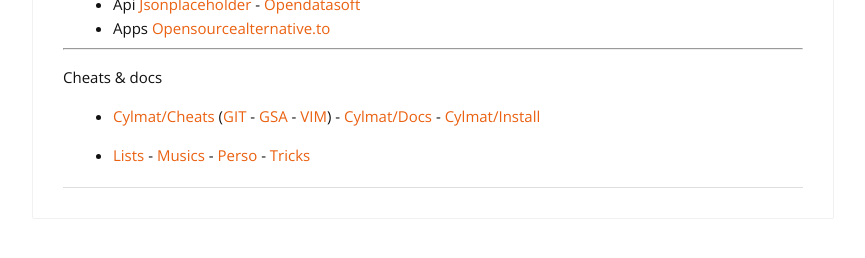
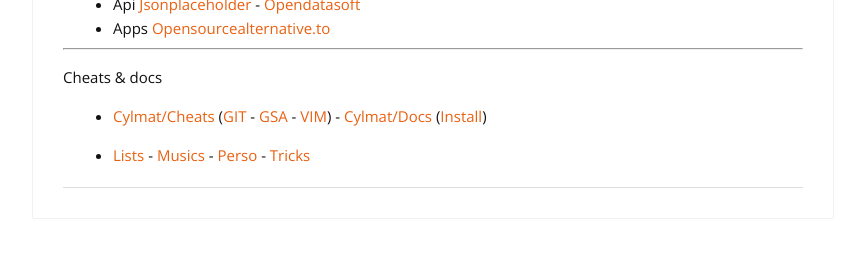
Before and after one commit to cylmat/cylmat.github.io, a Jekyll site: the page built from _pages/USEFUL.md, in a window 1280 px wide and 900 px high, scrolled down 2494 px. Shown: the part 574-832 px from the top of the window, without its empty margins (207-1072 px from the left). Built offline with Jekyll 4.4.1, drawn with Linux system fonts in a browser that asks for light colours; nearby versions of some CDN libraries.

Commit message:
Update USEFUL.md

```diff
--- a/_pages/USEFUL.md
+++ b/_pages/USEFUL.md
@@ -133,6 +133,6 @@ Tools
 
 Cheats & docs
 
-* [Cylmat/Cheats](https://github.com/cylmat/cheats) ([GIT](https://github.com/cylmat/cheats/blob/main/GIT-cheats.md) - [GSA](https://github.com/cylmat/cheats/blob/main/GSA-cheats.md) - [VIM](https://github.com/cylmat/cheats/blob/main/VIM-cheats.md)) - [Cylmat/Docs](https://github.com/cylmat/docs) - [Cylmat/Install](https://github.com/cylmat/docs/tree/main/install)
+* [Cylmat/Cheats](https://github.com/cylmat/cheats) ([GIT](https://github.com/cylmat/cheats/blob/main/GIT-cheats.md) - [GSA](https://github.com/cylmat/cheats/blob/main/GSA-cheats.md) - [VIM](https://github.com/cylmat/cheats/blob/main/VIM-cheats.md)) - [Cylmat/Docs](https://github.com/cylmat/docs) ([Install](https://github.com/cylmat/docs/tree/main/install))
 
 * [Lists](https://cylmat.github.io/lists) - [Musics](https://cylmat.github.io/musics) - [Perso](https://cylmat.github.io/personnalite) - [Tricks](https://cylmat.github.io/tricks)
```
